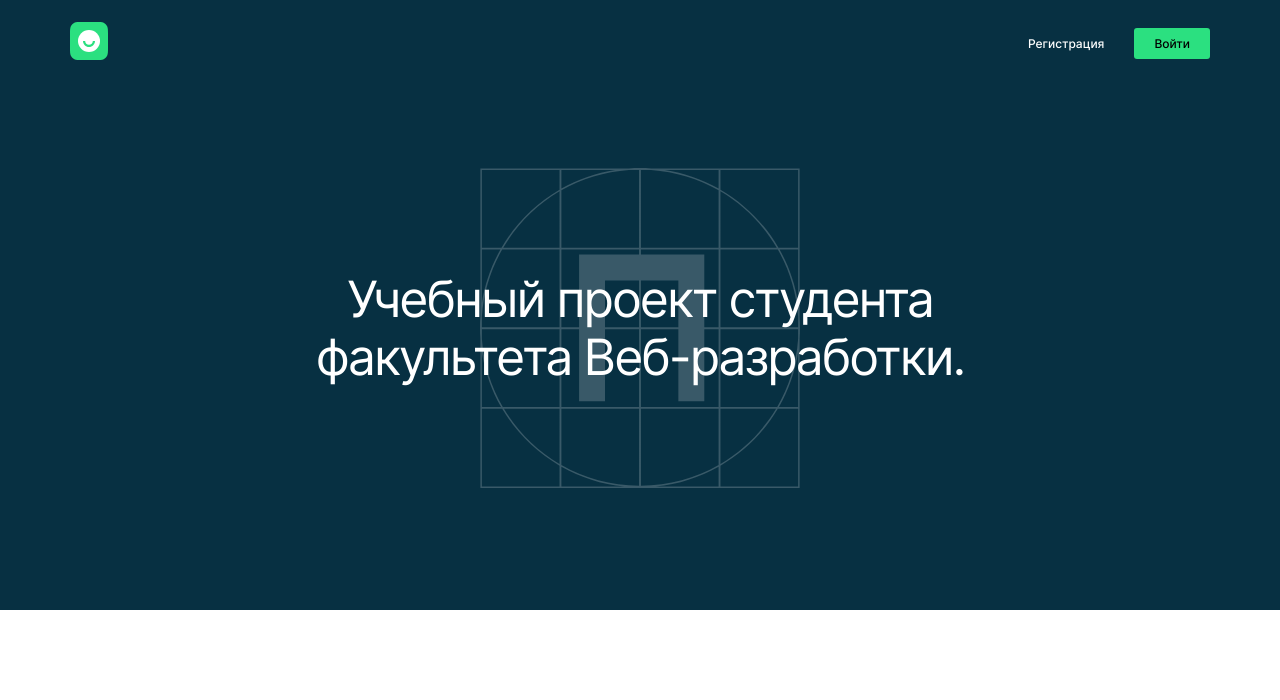
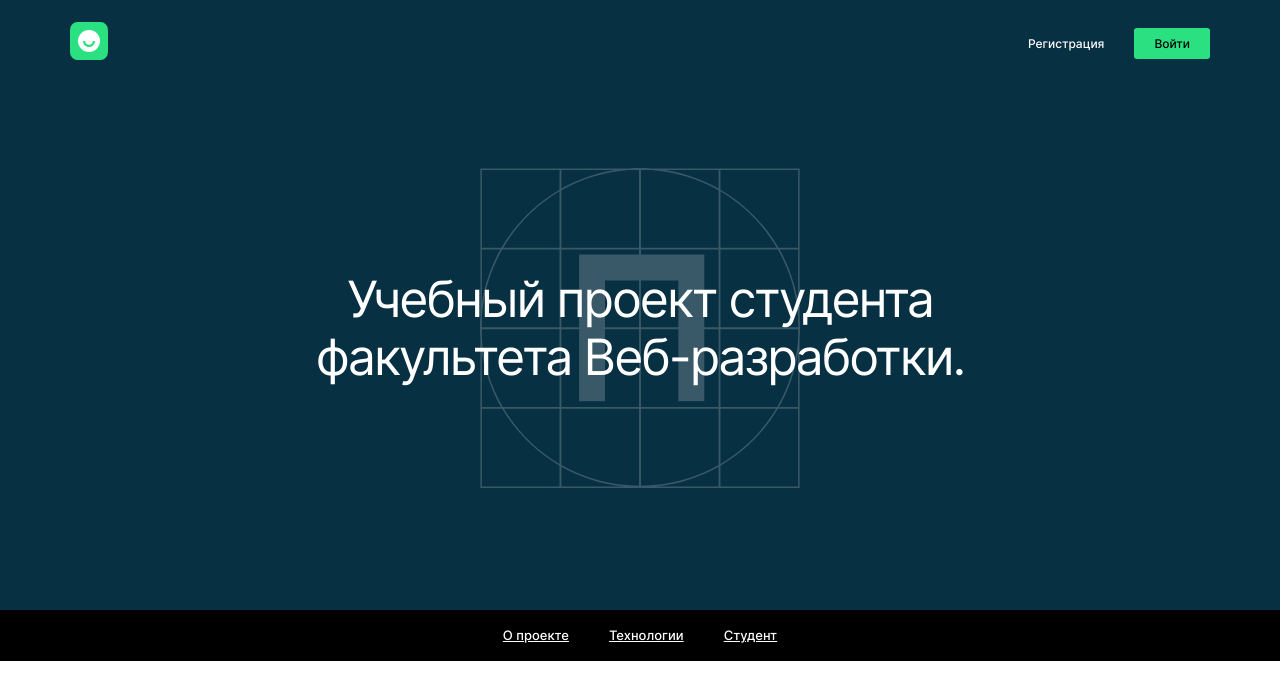
Before and after one commit to h1ze/movies-explorer-frontend, a React (Create React App) app: page / in a window 1280 px wide. Shown: the top 700 px of the page. Built offline with nearby package versions, Linux system fonts and the light colour scheme.

Commit message:
feat: создать компонент NavTab

```diff
--- a/src/components/App/App.jsx
+++ b/src/components/App/App.jsx
@@ -1,12 +1,14 @@
 import './App.css';
 import Header from '../Header/Header';
 import Promo from '../Promo/Promo';
+import NavTab from '../NavTab/NavTab';
 
 function App() {
   return (
     <div className="page">
       <Header />
       <Promo />
+      <NavTab />
       {/* <Main />
         <Footer /> */}
     </div>
--- a/src/components/Logo/Logo.jsx
+++ b/src/components/Logo/Logo.jsx
@@ -4,7 +4,7 @@ import { Link } from 'react-router-dom';
 
 const Logo = () => {
   return (
-    <Link classname="logo-link " to="/">
+    <Link className="logo-link " to="/">
       <img src={logo} className="logo-link__img" alt="Логотип" />
     </Link>
   );
--- /dev/null
+++ b/src/components/NavTab/NavTab.css
@@ -0,0 +1,32 @@
+.nav-tab {
+  width: 100%;
+  background-color: #000;
+}
+
+.nav-tab_wrapper {
+  box-sizing: border-box;
+  padding: 24px 0;
+  min-width: 320px;
+  max-width: 1280px;
+  margin: 0 auto;
+}
+
+.nav-tab__links {
+  display: flex;
+  gap: 40px;
+  list-style: none;
+  padding: 0;
+  justify-content: center;
+  align-items: center;
+}
+
+.nav-tab__link {
+  font-family: 'Inter';
+  font-style: normal;
+  font-weight: 500;
+  font-size: 13px;
+  line-height: 16px;
+  /* or 123% */
+
+  color: #fff;
+}
--- /dev/null
+++ b/src/components/NavTab/NavTab.jsx
@@ -0,0 +1,25 @@
+import React from 'react';
+import './NavTab.css';
+import { Link } from 'react-router-dom';
+
+const NavTab = () => {
+  return (
+    <div className="nav-tab">
+      <div className="nav-tab__wrapper">
+        <ul className="nav-tab__links">
+          <li>
+            <Link className="nav-tab__link">О проекте</Link>
+          </li>
+          <li>
+            <Link className="nav-tab__link">Технологии</Link>
+          </li>
+          <li>
+            <Link className="nav-tab__link">Студент</Link>
+          </li>
+        </ul>
+      </div>
+    </div>
+  );
+};
+
+export default NavTab;
```
Also changed, not shown: src/components/AboutProject/AboutProject.jsx (added, +7 -0 lines), src/components/AboutProject/AboutProject.css (added).
